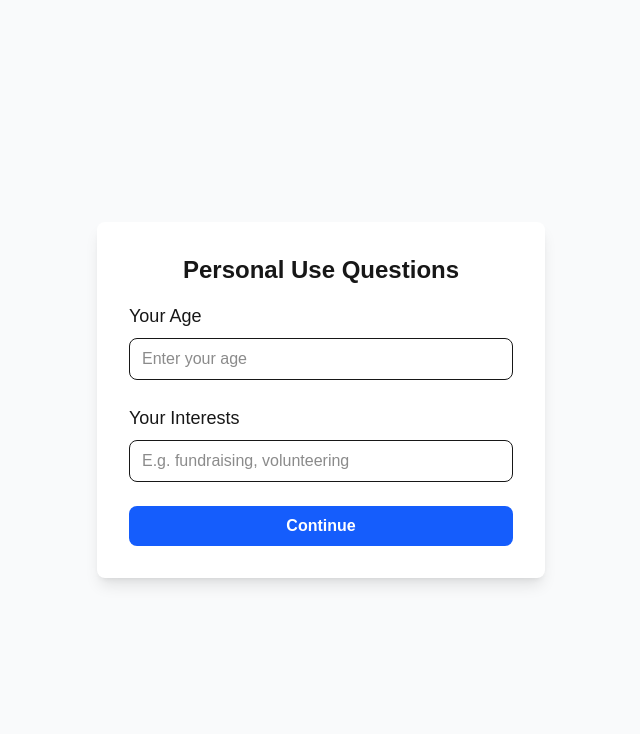
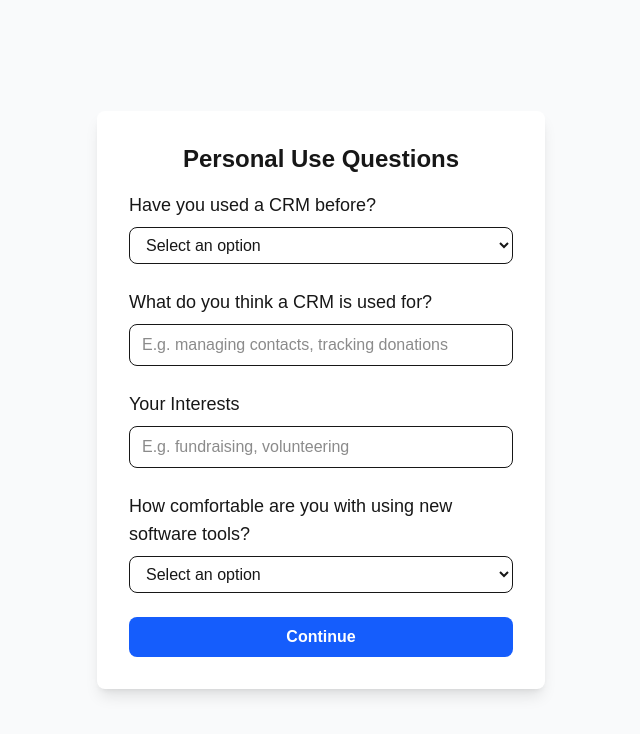
Before and after one commit to Drdraqounof/CRM, a Next.js app: page /post-login-question/personal in a window 1280 px wide. Shown: the top 734 px of the page, without its empty margins (319-959 px from the left). Built offline with nearby package versions, Linux system fonts and the light colour scheme.

Commit message:
Update post-login question page to ask about CRM experience and remove age question

```diff
--- a/app/login/page.tsx
+++ b/app/login/page.tsx
@@ -28,7 +28,7 @@ export default function LoginPage() {
     setError(null);
     setLoading(true);
     try {
-      // Use next-auth signIn for credentials
+      // Use next-auth signIn for credentials (no register flag for login)
       const result = await signIn('credentials', {
         redirect: false,
         email,
@@ -161,8 +161,19 @@ export default function LoginPage() {
                       </button>
                     </div>
                   </>
-                ) : email ? (
+                ) : (
                   <>
+                    {/* Email Field */}
+                    <label htmlFor="login-email" className="block text-sm font-semibold text-gray-700 mb-2">Email</label>
+                    <input
+                      id="login-email"
+                      type="email"
+                      value={email}
+                      onChange={(e) => setEmail(e.target.value)}
+                      className="block w-full pr-3 py-3 border border-gray-300 rounded-lg focus:ring-2 focus:ring-blue-500 focus:border-blue-500 outline-none transition-all bg-white text-gray-900 mb-4"
+                      placeholder="Enter your email address"
+                      autoComplete="email"
+                    />
                     {/* Password Field */}
                     <label htmlFor="password" className="block text-sm font-semibold text-gray-700 mb-2">Password</label>
                     <div className="relative">
@@ -222,17 +233,6 @@ export default function LoginPage() {
                       </button>
                     </div>
                   </>
-                ) : (
-                  <>
-                    <button
-                      type="button"
-                      className="w-full bg-white border-2 border-blue-400 text-blue-700 font-medium py-3 px-6 rounded-lg hover:bg-blue-50 transition-all duration-200 flex items-center justify-center space-x-2 mb-4"
-                      onClick={() => setEmail('user@example.com')}
-                    >
-                      <User className="w-5 h-5" />
-                      <span>Sign in with Email</span>
-                    </button>
-                  </>
                 )}
               </div>
               {/* Divider */}
--- a/app/post-login-question/personal/page.tsx
+++ b/app/post-login-question/personal/page.tsx
@@ -4,14 +4,18 @@ import { useState } from "react";
 
 export default function PersonalQuestionsPage() {
   const router = useRouter();
-  const [age, setAge] = useState("");
+  const [usedCRM, setUsedCRM] = useState("");
+  const [crmPurpose, setCrmPurpose] = useState("");
   const [interests, setInterests] = useState("");
+  const [crmComfort, setCrmComfort] = useState("");
 
   const handleSubmit = (e: React.FormEvent) => {
     e.preventDefault();
     // Store answers in localStorage/session for now
-    window.localStorage.setItem("personalAge", age);
+    window.localStorage.setItem("usedCRM", usedCRM);
+    window.localStorage.setItem("crmPurpose", crmPurpose);
     window.localStorage.setItem("personalInterests", interests);
+    window.localStorage.setItem("crmComfort", crmComfort);
     router.push("/dashboard");
   };
 
@@ -21,13 +25,26 @@ export default function PersonalQuestionsPage() {
         <h1 className="text-2xl font-bold mb-4 text-center">Personal Use Questions</h1>
         <form onSubmit={handleSubmit} className="space-y-6">
           <div>
-            <label className="block text-lg font-medium mb-2">Your Age</label>
+            <label className="block text-lg font-medium mb-2">Have you used a CRM before?</label>
+            <select
+              value={usedCRM}
+              onChange={e => setUsedCRM(e.target.value)}
+              className="w-full px-3 py-2 border rounded-lg focus:outline-none focus:ring-2 focus:ring-blue-500"
+              required
+            >
+              <option value="" disabled>Select an option</option>
+              <option value="yes">Yes</option>
+              <option value="no">No</option>
+            </select>
+          </div>
+          <div>
+            <label className="block text-lg font-medium mb-2">What do you think a CRM is used for?</label>
             <input
-              type="number"
-              value={age}
-              onChange={e => setAge(e.target.value)}
+              type="text"
+              value={crmPurpose}
+              onChange={e => setCrmPurpose(e.target.value)}
               className="w-full px-3 py-2 border rounded-lg focus:outline-none focus:ring-2 focus:ring-blue-500"
-              placeholder="Enter your age"
+              placeholder="E.g. managing contacts, tracking donations"
               required
             />
           </div>
@@ -42,6 +59,20 @@ export default function PersonalQuestionsPage() {
               required
             />
           </div>
+          <div>
+            <label className="block text-lg font-medium mb-2">How comfortable are you with using new software tools?</label>
+            <select
+              value={crmComfort}
+              onChange={e => setCrmComfort(e.target.value)}
+              className="w-full px-3 py-2 border rounded-lg focus:outline-none focus:ring-2 focus:ring-blue-500"
+              required
+            >
+              <option value="" disabled>Select an option</option>
+              <option value="very">Very comfortable</option>
+              <option value="somewhat">Somewhat comfortable</option>
+              <option value="not">Not comfortable</option>
+            </select>
+          </div>
           <button
             type="submit"
             className="w-full bg-blue-600 text-white py-2 rounded-lg font-semibold hover:bg-blue-700 transition-colors"
```
